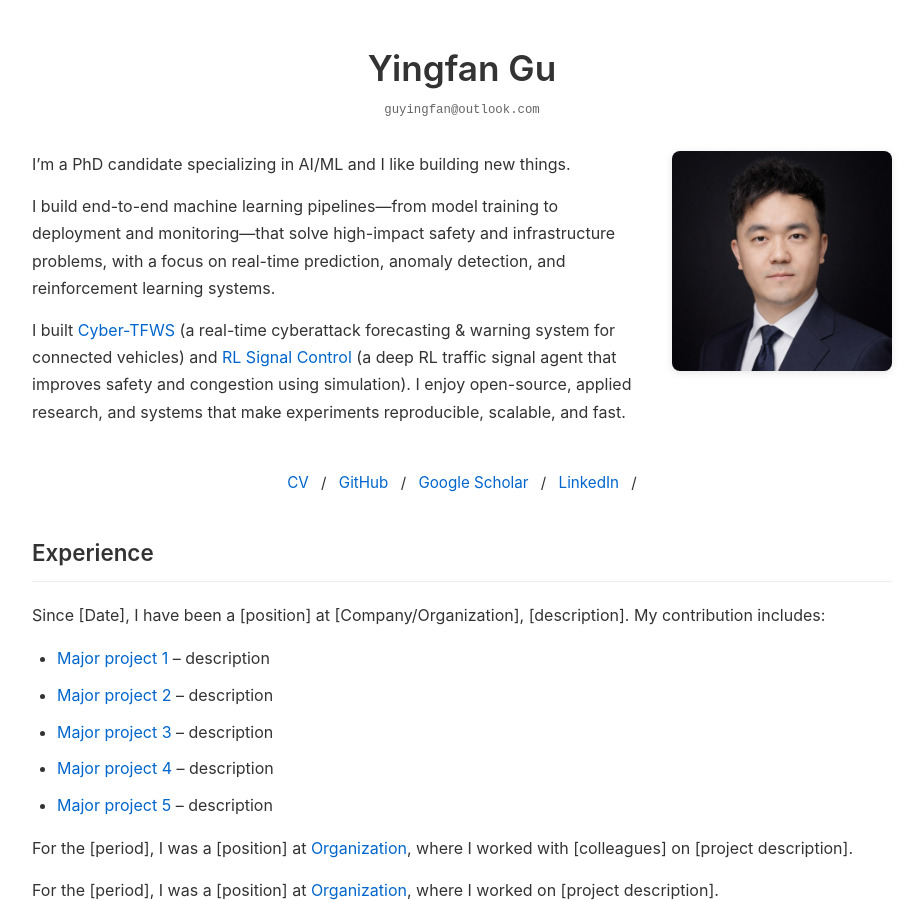
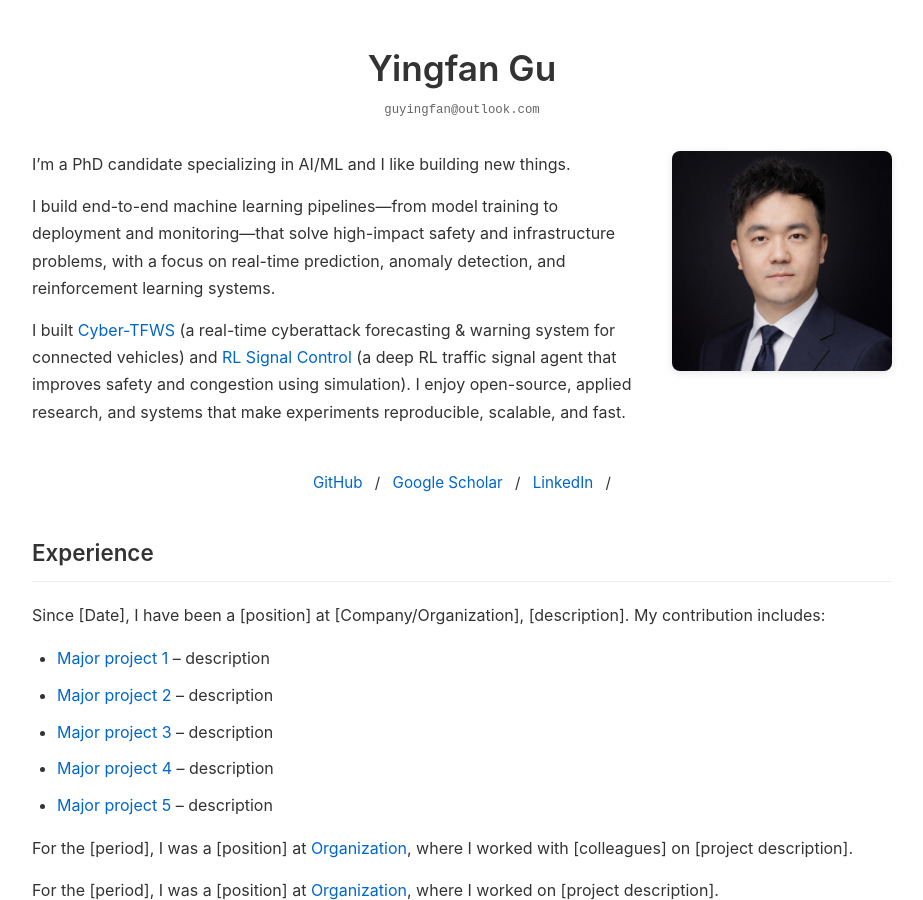
Before and after one commit to YingfanGu/YingfanGu.github.io, a Jekyll site: the page built from index.md, in a window 1280 px wide and 900 px high. Shown: the whole window, without its empty margins (178-1101 px from the left). Built offline with Jekyll 4.4.1, drawn with Linux system fonts in a browser that asks for light colours; some of the changed text lies outside the part shown.

```diff
--- a/index.md
+++ b/index.md
@@ -28,7 +28,6 @@ layout: minimal
 </div>
 
 <div class="social-links">
-  <a href="/">CV</a> /
   <a href="/">GitHub</a> /
   <a href="/">Google Scholar</a> /
   <a href="/">LinkedIn</a> /
@@ -133,8 +129,6 @@ CYBER-CARE Annual Symposium 2024: *Safeguarding Transportation Cybersecurity in
 Houston, Texas, 2024
 Program: https://www.uh.edu/cybercare/_files/cyberprogram.pdf
 
-
-
 ## Miscellaneous
 
 Photography / Computer Graphics / Web Development
```
Also changed, not shown: other parts of index.md (+0 -3 lines).
